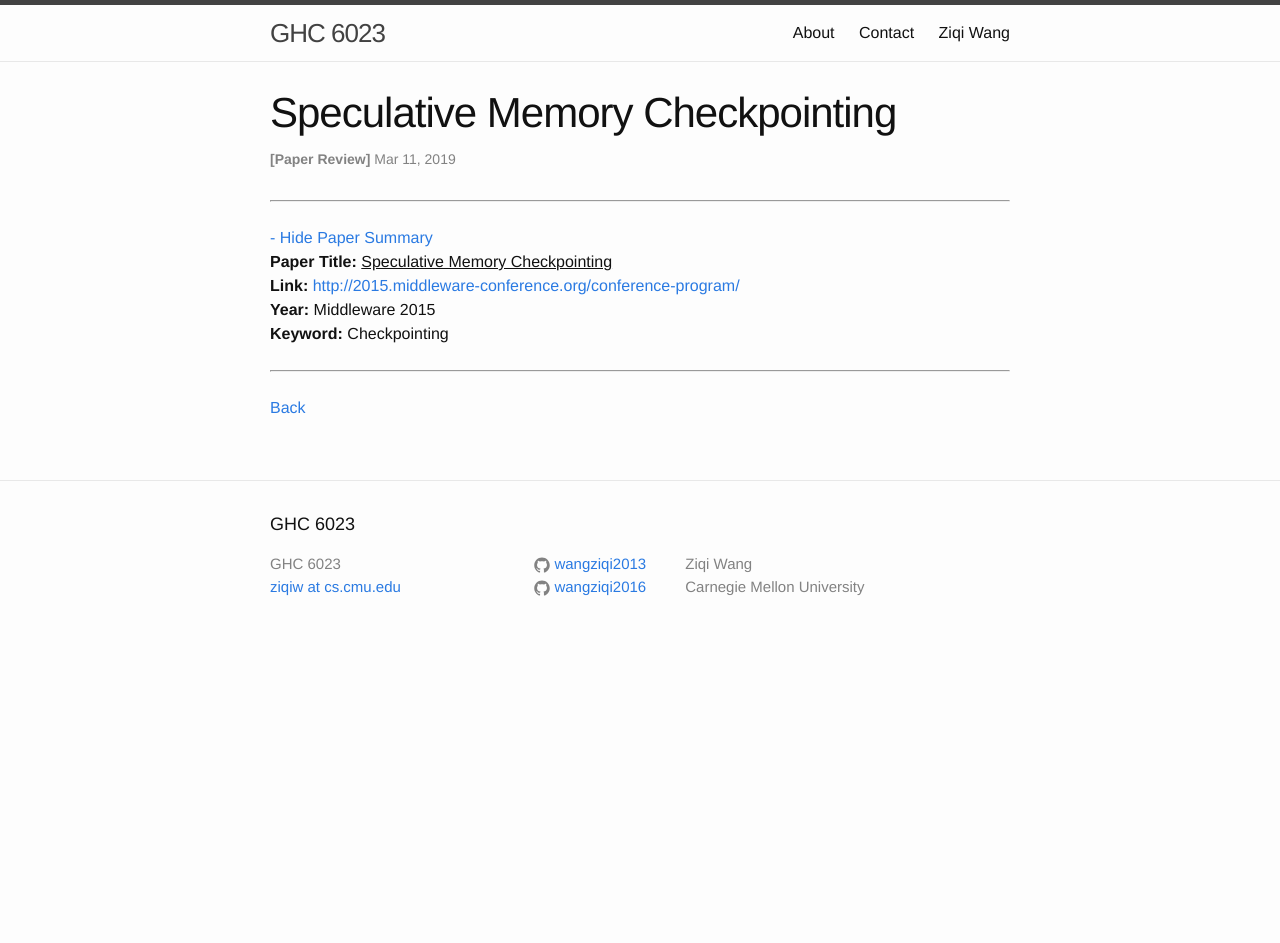
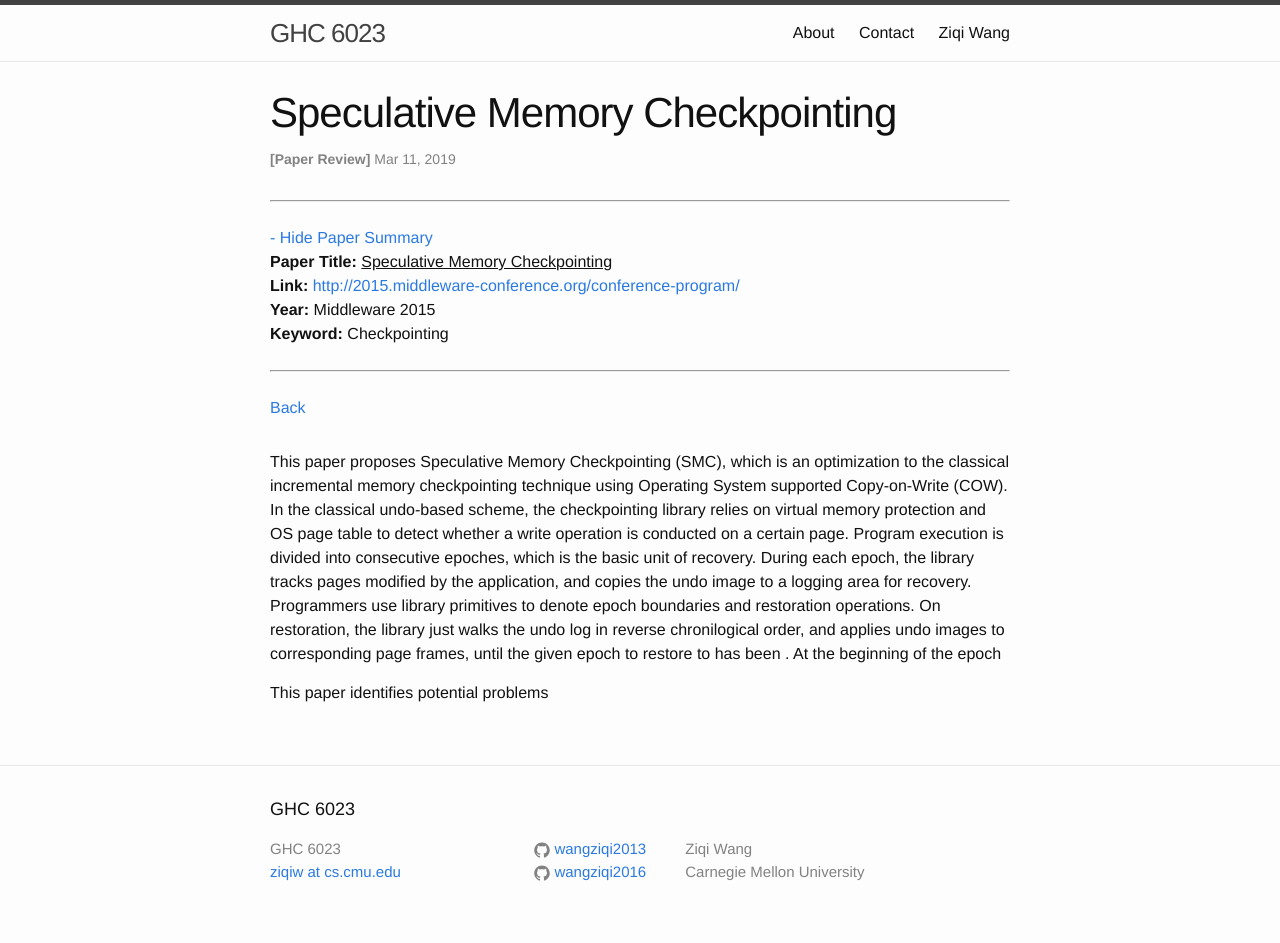
Before and after one commit to wangziqi2013/wangziqi2013.github.io, a Jekyll site: the page built from _posts/2018-03-11-speculative-memory-checkpointing.markdown, in a window 1280 px wide. Built offline with Jekyll 4.4.1, drawn with Linux system fonts in a browser that asks for light colours; before the commit the page ends 900 px from its top, so only the background shows below that.

Commit message:
Working on classical scheme

```diff
--- a/_posts/2018-03-11-speculative-memory-checkpointing.markdown
+++ b/_posts/2018-03-11-speculative-memory-checkpointing.markdown
@@ -12,3 +12,14 @@ htm_cd:
 htm_cr:
 version_mgmt:
 ---
+
+This paper proposes Speculative Memory Checkpointing (SMC), which is an optimization to the classical incremental memory
+checkpointing technique using Operating System supported Copy-on-Write (COW). In the classical undo-based scheme, the
+checkpointing library relies on virtual memory protection and OS page table to detect whether a write operation is conducted
+on a certain page. Program execution is divided into consecutive epoches, which is the basic unit of recovery. During each
+epoch, the library tracks pages modified by the application, and copies the undo image to a logging area for recovery.
+Programmers use library primitives to denote epoch boundaries and restoration operations. On restoration, the library just
+walks the undo log in reverse chronilogical order, and applies undo images to corresponding page frames, until the given epoch
+to restore to has been . At the beginning of the epoch
+
+This paper identifies potential problems
```
